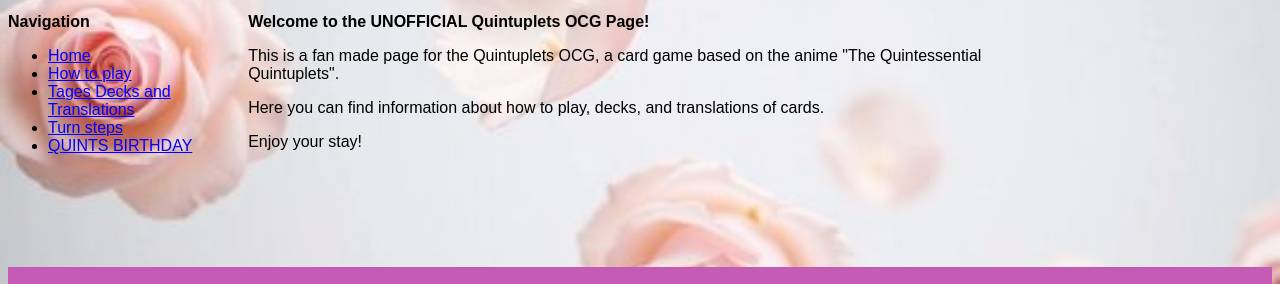
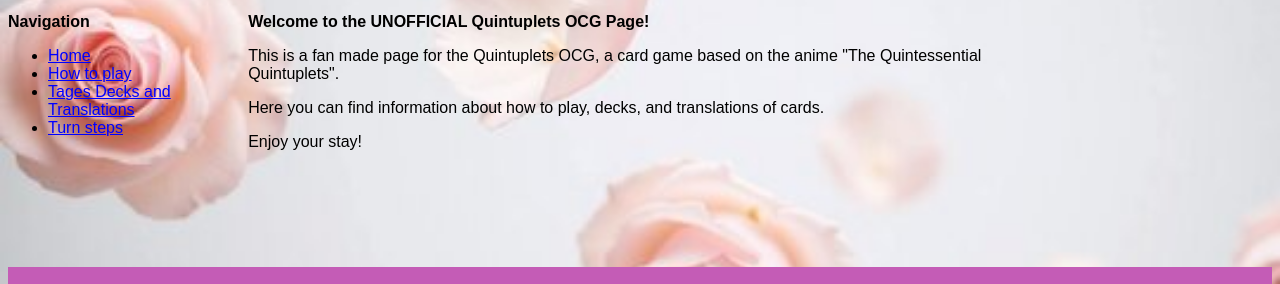
Before and after one commit to CookieGuy55/QuintsOCG, a plain HTML site: page QuintsHome.html in a window 1280 px wide. Shown: the part 328-612 px from the top of the page. Drawn offline with Linux system fonts and the light colour scheme.

Commit message:
Update QuintsHome.html

```diff
--- a/QuintsHome.html
+++ b/QuintsHome.html
@@ -20,7 +20,6 @@
                 <li><a href="QuintsHTP.html">How to play</a></li>
                 <li><a href="TagesDecks.html">Tages Decks and Translations</a></li>
                 <li><a href="StepGuide.html">Turn steps</a></li>
-                <li><a href="Birthday.html">QUINTS BIRTHDAY</a></li>
             </ul>
             </div>
             <div id="centercontent">
```
